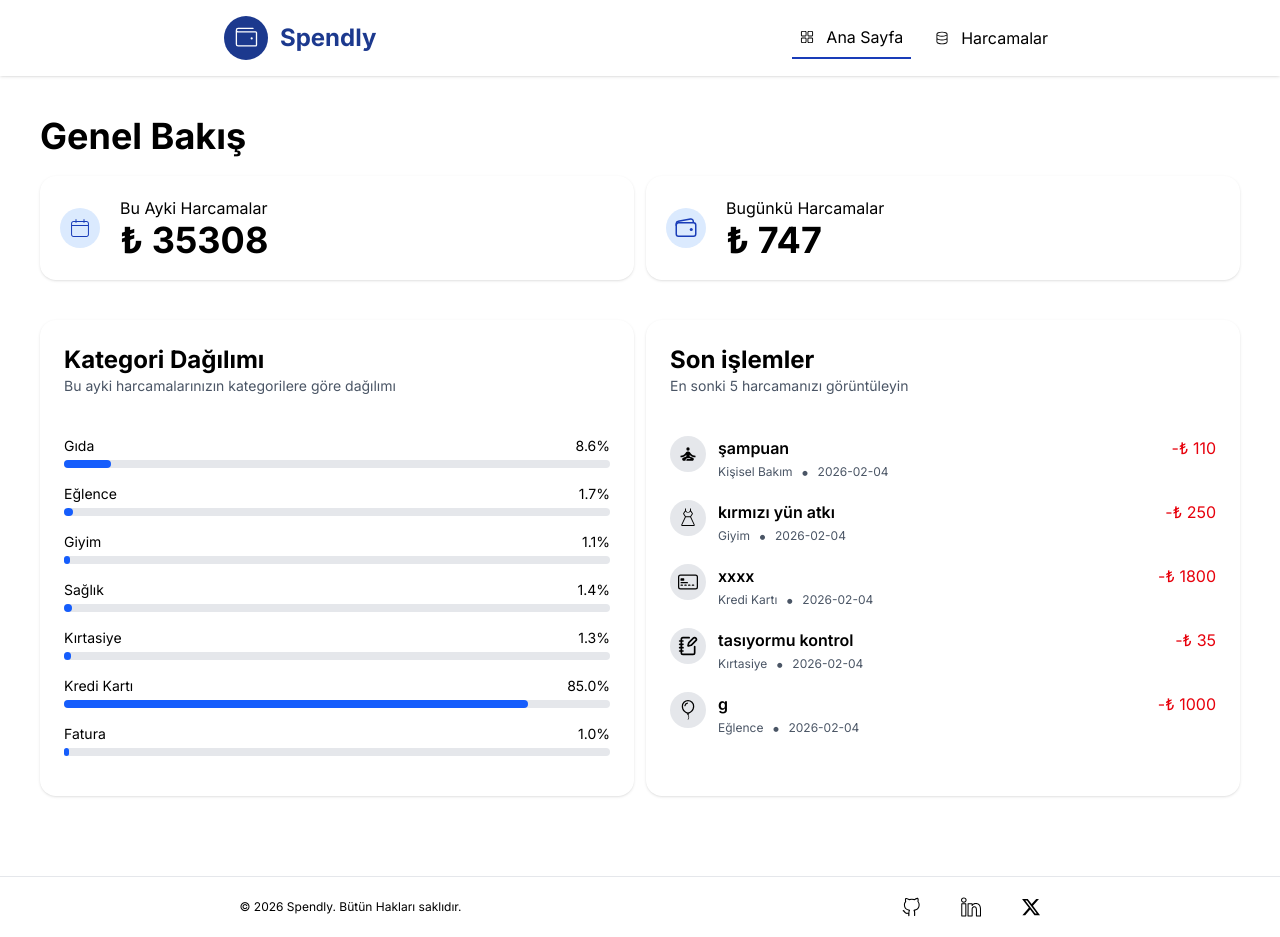
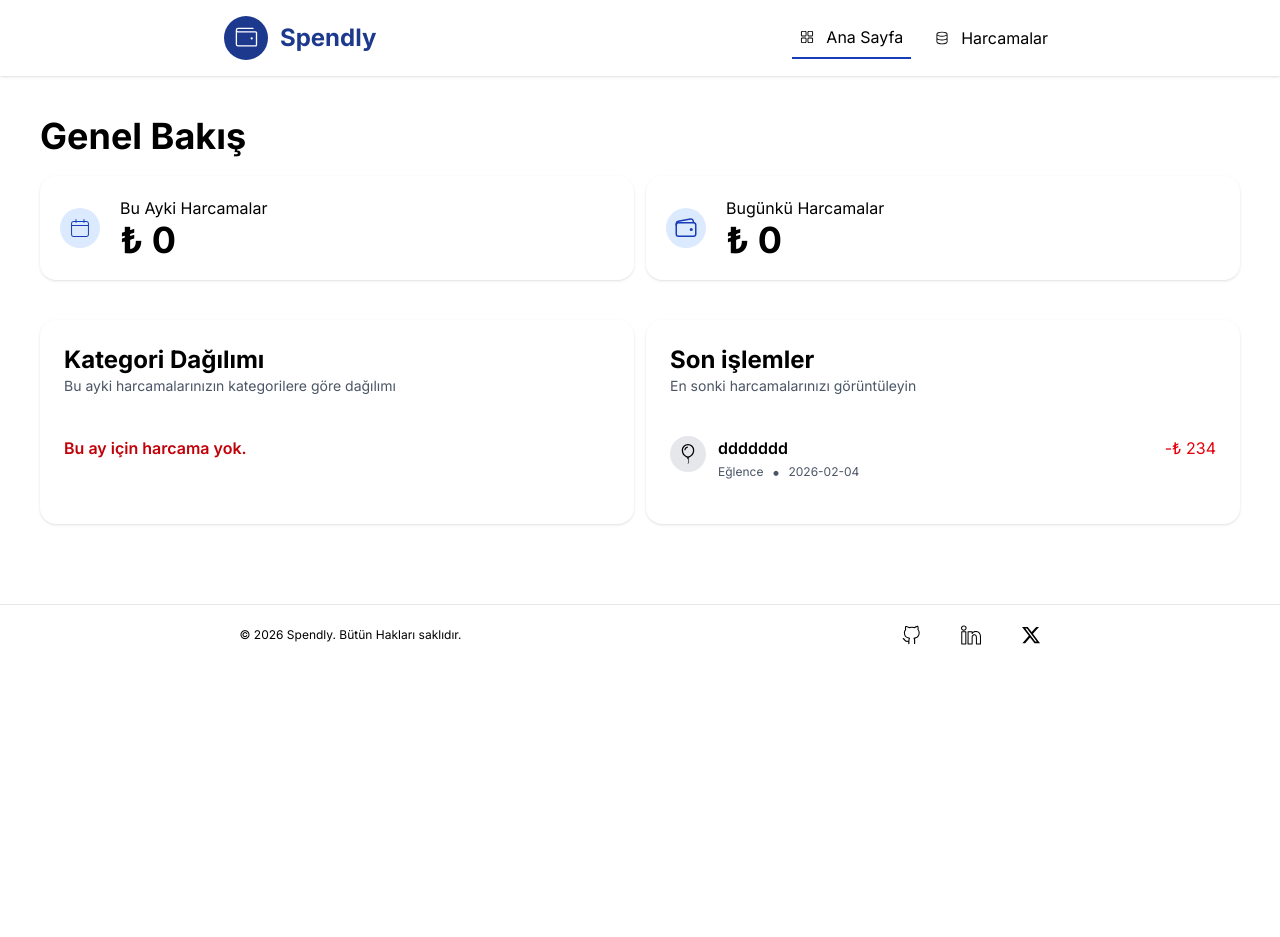
Before and after one commit to karakayaezgi/Spendly, a React (Vite) app: page / in a window 1280 px wide. After the commit the page ends 800 px from the top, so only its background shows below. Built offline with nearby package versions, Linux system fonts and the light colour scheme; data requests are answered from the project's data file; a web font is replaced by a local one.

Commit message:
has been created empty state component

```diff
--- a/database/db.json
+++ b/database/db.json
@@ -1,144 +1,11 @@
 {
   "expenses": [
     {
-      "id": "d95b",
-      "title": "market alışverişi",
-      "category": "Gıda",
-      "date": "2026-01-29",
-      "amount": "1800"
-    },
-    {
-      "id": "31ad",
-      "title": "arkadaslarla kafede kahve",
-      "category": "Eğlence",
-      "date": "2026-01-29",
-      "amount": "240"
-    },
-    {
-      "id": "deaf",
-      "title": "fıstık yeşili kazak",
-      "category": "Giyim",
-      "date": "2026-01-27",
-      "amount": "400"
-    },
-    {
-      "id": "1d76",
-      "title": "eczaneden ilaç",
-      "category": "Sağlık",
-      "date": "2026-01-14",
-      "amount": "43"
-    },
-    {
-      "id": "dd22",
-      "title": "kendime defter",
-      "category": "Kırtasiye",
-      "date": "2026-01-24",
-      "amount": "100"
-    },
-    {
-      "id": "ba83",
-      "title": "ay sonu geldi:((",
-      "category": "Kredi Kartı",
-      "date": "2026-01-29",
-      "amount": "30000"
-    },
-    {
-      "id": "8307",
-      "title": "bimden tiramisu",
-      "category": "Gıda",
-      "date": "2026-01-26",
-      "amount": "1233"
-    },
-    {
-      "id": "887d",
-      "title": "magnezi calcine",
-      "category": "Sağlık",
-      "date": "2026-01-23",
-      "amount": "455"
-    },
-    {
-      "id": "c499",
-      "title": "telefon faturası",
-      "category": "Fatura",
-      "date": "2026-01-27",
-      "amount": "347"
-    },
-    {
-      "id": "46e7",
-      "title": "sinemada mısır ve kola",
-      "category": "Eğlence",
-      "date": "2026-01-21",
-      "amount": "345"
-    },
-    {
-      "id": "b994",
-      "title": "asdasd",
-      "category": "Kırtasiye",
-      "date": "2026-01-01",
-      "amount": "345"
-    },
-    {
-      "id": "d1e0",
-      "title": "sonnn",
-      "category": "Fatura",
-      "date": "2026-02-03",
-      "amount": "1400"
-    },
-    {
-      "id": "1564",
-      "title": "tam bugday ekmek1",
-      "category": "Gıda",
-      "date": "2026-02-03",
-      "amount": "45"
-    },
-    {
-      "id": "ed43",
-      "title": "ARABA BENZİN",
-      "category": "Ulaşım",
-      "date": "2026-02-02",
-      "amount": "1500"
-    },
-    {
-      "id": "a76e",
-      "title": "ilaçlar",
-      "category": "Sağlık",
-      "date": "2026-02-03",
-      "amount": "1600"
-    },
-    {
-      "id": "7dca",
-      "title": "şampuan",
-      "category": "Kişisel Bakım",
-      "date": "2026-02-04",
-      "amount": "110"
-    },
-    {
-      "id": "11b6",
-      "title": "kırmızı yün atkı",
-      "category": "Giyim",
-      "date": "2026-02-04",
-      "amount": "250"
-    },
-    {
-      "id": "1bb5",
-      "title": "xxxx",
-      "category": "Kredi Kartı",
-      "date": "2026-02-04",
-      "amount": "1800"
-    },
-    {
-      "id": "dcc2",
-      "title": "tasıyormu kontrol",
-      "category": "Kırtasiye",
-      "date": "2026-02-04",
-      "amount": "35"
-    },
-    {
-      "id": "109b",
-      "title": "g",
+      "id": "ef5a",
+      "title": "ddddddd",
       "category": "Eğlence",
       "date": "2026-02-04",
-      "amount": "1000"
+      "amount": "234"
     }
   ]
 }
--- a/src/components/CategoryProgress.jsx
+++ b/src/components/CategoryProgress.jsx
@@ -1,4 +1,5 @@
 import React from "react";
+import EmptyState from "./EmptyState";
 
 const CategoryProgress = ({ expensesThisMonth, totalOfMonth }) => {
 
@@ -31,6 +32,7 @@ const CategoryProgress = ({ expensesThisMonth, totalOfMonth }) => {
       <div>
       </div>
       {
+        categories.length === 0 ? <EmptyState description={'Bu ay için harcama yok.'}/> :
         categories.map((cat, i) => (
           <div key={i} className="my-4">
             <div className="flex justify-between text-sm mb-1">
--- /dev/null
+++ b/src/components/EmptyState.jsx
@@ -0,0 +1,11 @@
+import React from 'react'
+
+const EmptyState = ({description}) => {
+  return (
+    <div>
+      <p className='my-3 font-semibold text-red-700'>{description}</p>
+    </div>
+  )
+}
+
+export default EmptyState
--- a/src/components/ExpensesTable.jsx
+++ b/src/components/ExpensesTable.jsx
@@ -1,7 +1,8 @@
 import React from 'react'
 import ExpenseRow from './ExpenseRow'
+import EmptyState from './EmptyState'
 
-const ExpensesTable = ({expenses, onDeleteExpense, onEditExpense}) => {
+const ExpensesTable = ({expenses, onDeleteExpense, onEditExpense, emptyStateConfig}) => {
 
 
   return (
@@ -18,6 +19,8 @@ const ExpensesTable = ({expenses, onDeleteExpense, onEditExpense}) => {
         </thead>
         <tbody>
           {
+            emptyStateConfig &&
+            expenses.length === 0 ? <EmptyState description={emptyStateConfig.description} /> :
             expenses.map((expense) => <ExpenseRow onEdit={() => onEditExpense(expense)} onDelete={() => onDeleteExpense(expense.id)} key={expense.id} expense={expense}/>)
           }
         </tbody>
--- a/src/components/LastExpenses.jsx
+++ b/src/components/LastExpenses.jsx
@@ -1,15 +1,17 @@
 import React from 'react'
 import LastExpenseItem from './LastExpenseItem'
 import {categoryIcons} from '../constants/categoryIcons.jsx'
+import EmptyState from './EmptyState.jsx'
 
 const LastExpenses = ({ lastFiveExpenses }) => {
   return (
     <div className='shadow p-6 rounded-2xl'>
       <div className="mb-10">
         <strong className="text-2xl">Son işlemler</strong>
-        <p className="text-gray-600 text-xs sm:text-sm">En sonki 5 harcamanızı görüntüleyin</p>
+        <p className="text-gray-600 text-xs sm:text-sm">En sonki harcamalarınızı görüntüleyin</p>
       </div>
       {
+        lastFiveExpenses.length === 0 ? <EmptyState description={'Herhangi bir işlem yok.'}/> :
         lastFiveExpenses.map((lastExpense, i) => {
           return <LastExpenseItem key={i} lastExpense={lastExpense} categoryIcon={categoryIcons[lastExpense.category]}/>
         })
--- a/src/pages/Dashboard.jsx
+++ b/src/pages/Dashboard.jsx
@@ -20,7 +20,7 @@ const Dashboard = ({expenses}) => {
     const expensesThisMonth = expenses
     .filter((expense) => Number(expense.date.split('-')[1]) === month)
 
-    const lastFiveExpenses = expenses.slice(-5).sort((a,b) => new Date(b.date)-new Date(a.date))
+    const lastFiveExpenses = expenses.slice(-7).sort((a,b) => new Date(b.date)-new Date(a.date))
 
   return (
     <div>
--- a/src/pages/Expenses.jsx
+++ b/src/pages/Expenses.jsx
@@ -52,6 +52,32 @@ const Expenses = ({expenses, setExpenses}) => {
     )
   }
 
+  let emptyStateConfig = null
+
+  if(expenses.length === 0){
+    emptyStateConfig = {
+      description: 'Henüz bir harcama eklemediniz.'
+    }
+  }
+  else if(visibleExpenses.length === 0){
+    if(searchText && selectedCategory){
+      emptyStateConfig = {
+        description: 'Arama ve kategori kriterlerinize uygun bir harcama yok.'
+      }
+    }
+    else if(searchText){
+      emptyStateConfig = {
+        description: `"${searchText}" için eşleşen bir harcama yok.`
+      }
+    }
+    else if(selectedCategory){
+      emptyStateConfig = {
+        description: 'Bu kategoride harcama yok.'
+      }
+    }
+  }
+
+
 
   return (
     <div>
@@ -64,7 +90,7 @@ const Expenses = ({expenses, setExpenses}) => {
       </div>
       <Filters selectedSort={selectedSort} setSelectedSort={setSelectedSort} searchText={searchText} setSearchText={setSearchText} setSelectedCategory={setSelectedCategory} selectedCategory={selectedCategory} />
       <div>
-        <div className='sm:block hidden'><ExpensesTable onEditExpense={editExpense} onDeleteExpense={handleDelete} expenses={visibleExpenses} /></div>
+        <div className='sm:block hidden'><ExpensesTable emptyStateConfig={emptyStateConfig} onEditExpense={editExpense} onDeleteExpense={handleDelete} expenses={visibleExpenses} /></div>
         <div className='sm:hidden block'><MobileExpenseCard isMobileModal={isMobileModal} handleMobileModal={handleMobileModal} /></div>
       </div>
       {
```
